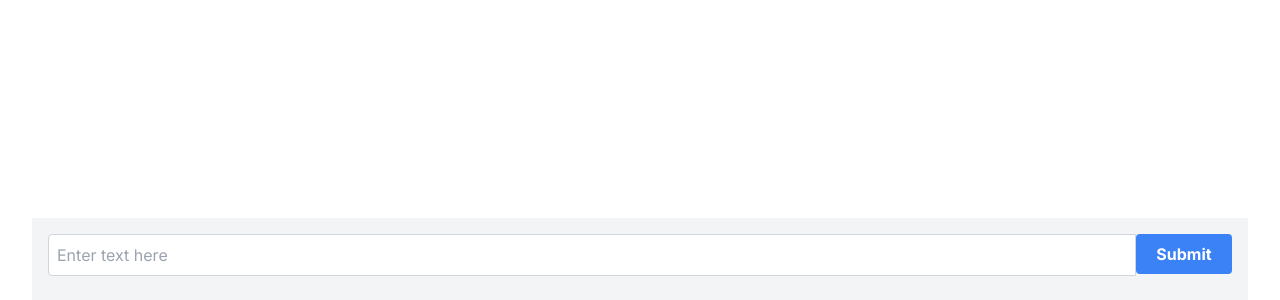
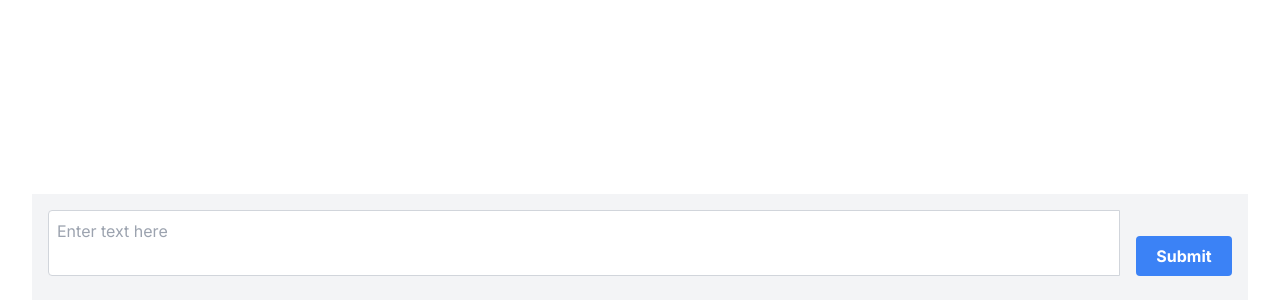
Before and after one commit to kou12345/proxima, a Next.js app: page / in a window 1280 px wide. Shown: the part 500-800 px from the top of the page. Built offline with nearby package versions, Linux system fonts and the light colour scheme.

Commit message:
inputをtextareaに変更

```diff
--- a/app/_components/Chat.tsx
+++ b/app/_components/Chat.tsx
@@ -84,13 +84,20 @@ export const Chat = () => {
       </div>
       <form action={formAction} className="p-4 bg-gray-100">
         <div className="flex">
-          <input
-            type="text"
+          <textarea
             name="prompt"
-            className="flex-grow p-2 border border-gray-300 rounded-l"
+            className="flex-grow p-2 border border-gray-300 rounded-l max-h-80 resize-none"
             placeholder="Enter text here"
+            onChange={(e) => {
+              // これ入れないとサイズが変わったあとに内容を削除したときなど動きがおかしい
+              e.target.style.height = "auto";
+              // 改行に合わせて高さを変える
+              e.target.style.height = e.target.scrollHeight + "px";
+            }}
           />
-          <SubmitButton>Submit</SubmitButton>
+          <div className="flex flex-col justify-end ml-4">
+            <SubmitButton>Submit</SubmitButton>
+          </div>
         </div>
         {!state.success && (
           <div className="text-red-500 mt-2">{state.error}</div>
```
